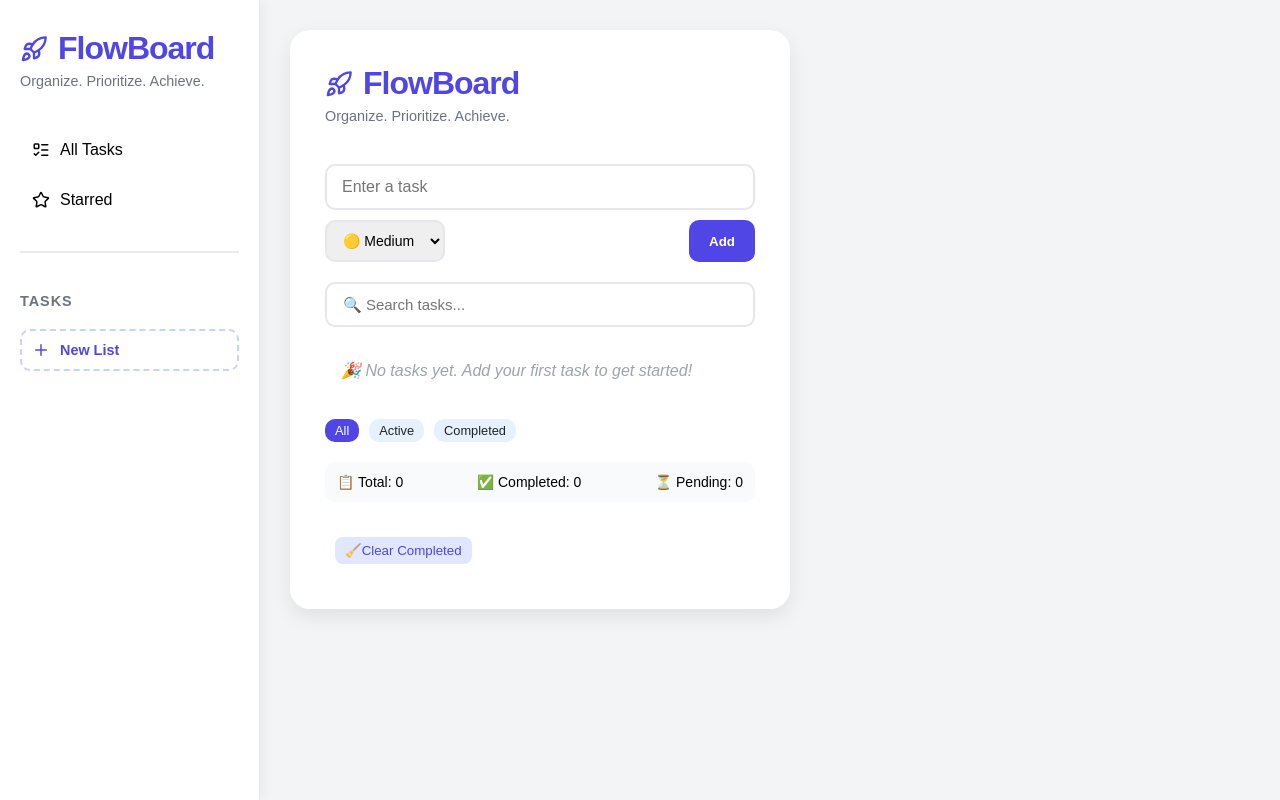
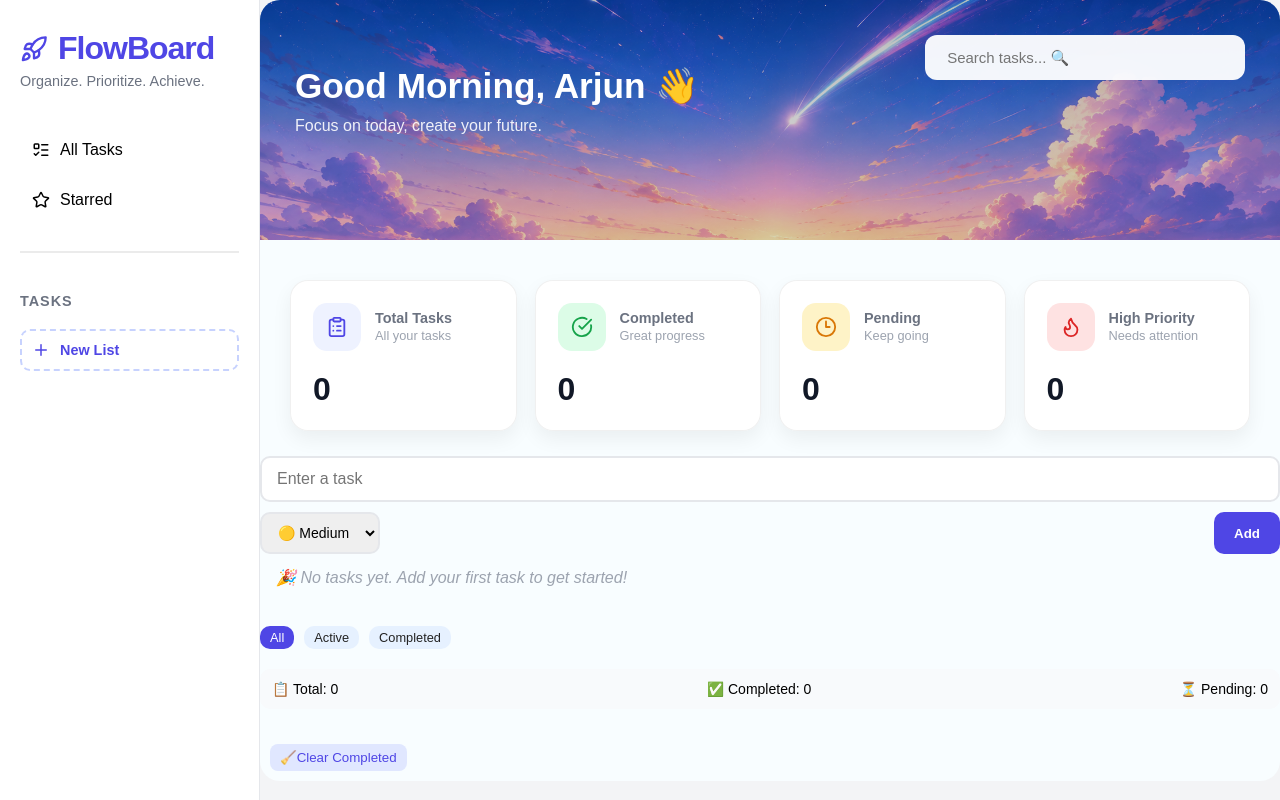
Before and after one commit to arjuntelange/react-task-tracker, a React (Vite) app: page / in a window 1280 px wide. Built offline with nearby package versions, Linux system fonts and the light colour scheme.

Commit message:
feat: update dashboard UI and start new dashboard structuring

```diff
--- a/src/App.css
+++ b/src/App.css
@@ -12,5 +12,4 @@
 
 .dashboard {
   flex: 1;
-  padding: 30px;
 }
--- a/src/components/Sidebar.css
+++ b/src/components/Sidebar.css
@@ -6,7 +6,7 @@
 
   background: #ffffff;
   border-right: 1px solid #e5e7eb;
-  box-shadow: 4px 0 12px rgba(0, 0, 0, 0.04);
+  /* box-shadow: 4px 0 12px rgba(0, 0, 0, 0.04); */
 
   font-family: sans-serif;
 }
--- /dev/null
+++ b/src/components/StatsCards.css
@@ -0,0 +1,81 @@
+.stats-grid {
+  display: grid;
+  grid-template-columns: repeat(4, 1fr);
+
+  gap: 18px;
+  margin: 25px 0;
+  padding: 0 30px;
+}
+
+.stat-card {
+  padding: 22px;
+
+  background: rgba(255, 255, 255, 0.9);
+  border: 1px solid rgba(0, 0, 0, 0.06);
+  border-radius: 18px;
+  backdrop-filter: blur(10px);
+  box-shadow: 0 8px 20px rgba(0, 0, 0, 0.06);
+
+  transition: all 0.25s ease;
+}
+
+.stat-card:hover {
+  transform: translateY(-4px);
+}
+
+.stat-top {
+  display: flex;
+  align-items: center;
+  gap: 14px;
+
+  margin-bottom: 20px;
+}
+
+.icon-box {
+  width: 48px;
+  height: 48px;
+
+  display: flex;
+  align-items: center;
+  justify-content: center;
+
+  border-radius: 14px;
+}
+
+.stat-card h4 {
+  font-size: 0.9rem;
+  color: #6b7280;
+}
+
+.stat-card span {
+  font-size: 0.8rem;
+  color: #9ca3af;
+}
+
+.stat-card h2 {
+  font-size: 2rem;
+  font-weight: 700;
+  color: #111827;
+}
+
+/* Individual colors */
+
+.total-card .icon-box {
+  background: #eef2ff;
+  color: #4f46e5;
+}
+
+.completed-card .icon-box {
+  background: #dcfce7;
+  color: #16a34a;
+}
+
+.pending-card .icon-box {
+  background: #fef3c7;
+  color: #d97706;
+}
+
+.priority-card .icon-box {
+  background: #fee2e2;
+  color: #dc2626;
+}
--- /dev/null
+++ b/src/components/StatsCards.jsx
@@ -0,0 +1,68 @@
+import "./StatsCards.css";
+import {
+  ClipboardList,
+  CheckCircle,
+  Clock3,
+  Flame,
+} from "lucide-react";
+
+function StatsCards({
+  totalTasks,
+  completedTasks,
+  pendingTasks,
+  highPriorityTasks,
+}) {
+  const stats = [
+    {
+      title: "Total Tasks",
+      value: totalTasks,
+      subtitle: "All your tasks",
+      icon: <ClipboardList size={22} />,
+      className: "total-card",
+    },
+    {
+      title: "Completed",
+      value: completedTasks,
+      subtitle: "Great progress",
+      icon: <CheckCircle size={22} />,
+      className: "completed-card",
+    },
+    {
+      title: "Pending",
+      value: pendingTasks,
+      subtitle: "Keep going",
+      icon: <Clock3 size={22} />,
+      className: "pending-card",
+    },
+    {
+      title: "High Priority",
+      value: highPriorityTasks,
+      subtitle: "Needs attention",
+      icon: <Flame size={22} />,
+      className: "priority-card",
+    },
+  ];
+
+  return (
+    <section className="stats-grid">
+      {stats.map((stat) => (
+        <div key={stat.title} className={`stat-card ${stat.className}`}>
+          <div className="stat-top">
+            <div className="icon-box">
+              {stat.icon}
+            </div>
+
+            <div>
+              <h4>{stat.title}</h4>
+              <span>{stat.subtitle}</span>
+            </div>
+          </div>
+
+          <h2>{stat.value}</h2>
+        </div>
+      ))}
+    </section>
+  );
+}
+
+export default StatsCards;
--- a/src/components/TodoList.css
+++ b/src/components/TodoList.css
@@ -1,36 +1,92 @@
 .container {
-  width: 500px;
+  width: 100%;
 
-  padding: 35px;
-
-  background: #ffffff;
+  background: #f8fdff;
 
   border-radius: 20px;
-
-  box-shadow: 0 8px 20px rgba(0, 0, 0, 0.08);
 
   font-family: sans-serif;
 }
 
-.container-header h2 {
-  margin-bottom: 6px;
+.hero-banner {
+  position: relative;
+
+  margin-bottom: 40px;
+
+  width: 100%;
+  height: 240px;
+
+  overflow: hidden;
+
+  border-radius: 20px 20px 0 0;
+}
+
+.hero-banner img {
+  width: 100%;
+  height: 100%;
+
+  object-fit: cover;
+
+  display: block;
+}
+
+.hero-overlay {
+  position: absolute;
+  inset: 0;
 
   display: flex;
-  align-items: center;
-  gap: 10px;
+  justify-content: space-between;
+  align-items: flex-start;
 
-  font-size: 2rem;
-  font-weight: 800;
-  color: #4f46e5;
-  letter-spacing: -1px;
+  padding: 35px;
+
+  background: linear-gradient(rgba(0, 0, 0, 0.25), rgba(0, 0, 0, 0.15));
 }
 
-.container-header p {
-  margin-bottom: 40px;
+.hero-content {
+  margin-top: 30px;
 
-  margin-top: 4px;
-  font-size: 0.9rem;
-  color: #6b7280;
+  color: white;
+}
+
+.hero-content h1 {
+  font-size: 2.2rem;
+  font-weight: 700;
+
+  margin-bottom: 10px;
+}
+
+.hero-content p {
+  font-size: 1rem;
+
+  opacity: 0.9;
+}
+
+.hero-search {
+  width: 320px;
+}
+
+.hero-search input {
+  width: 100%;
+
+  padding: 14px 18px;
+
+  border: none;
+  border-radius: 12px;
+
+  background: rgba(255, 255, 255, 0.95);
+
+  font-size: 15px;
+
+  outline: none;
+
+  backdrop-filter: blur(10px);
+
+  transition: all 0.3s ease;
+}
+
+.hero-search input:focus {
+  box-shadow: 0 0 0 4px rgba(255, 255, 255, 0.25);
 }
 
 .input-section {
--- a/src/components/TodoList.jsx
+++ b/src/components/TodoList.jsx
@@ -1,7 +1,9 @@
 import React, { useEffect, useRef, useState } from "react";
 import Notification from "./Notification";
+import StatsCards from "./StatsCards";
 import { Rocket, Star } from "lucide-react";
 import "./TodoList.css";
+import heroBg from "../assets/hero-bg-img.png";
 
 function TodoList({ lists, selectedList }) {
   const [task, setTask] = useState("");
@@ -191,19 +193,45 @@ function TodoList({ lists, selectedList }) {
     emptyMessage = "🔍 No tasks match your search.";
   }
 
+  const totalTasks = tasks.length;
+
   const completedTasks = tasks.filter((task) => task.completed).length;
 
   const pendingTasks = tasks.length - completedTasks;
 
+  const highPriorityTasks = tasks.filter(
+    (task) => task.priority === "High",
+  ).length;
+
   return (
     <div className="container">
-      <div className="container-header">
-        <h2>
-          <Rocket size={28} />
-          FlowBoard
-        </h2>
-        <p>Organize. Prioritize. Achieve.</p>
+      <div className="hero-banner">
+        <img src={heroBg} alt="Hero Banner" />
+
+        <div className="hero-overlay">
+          <div className="hero-content">
+            <h1>Good Morning, Arjun 👋</h1>
+
+            <p>Focus on today, create your future.</p>
+          </div>
+
+          <div className="hero-search">
+            <input
+              type="text"
+              placeholder=" Search tasks... 🔍"
+              value={searchQuery}
+              onChange={(event) => setSearchQuery(event.target.value)}
+            />
+          </div>
+        </div>
       </div>
+
+      <StatsCards
+        totalTasks={totalTasks}
+        completedTasks={completedTasks}
+        pendingTasks={pendingTasks}
+        highPriorityTasks={highPriorityTasks}
+      />
 
       <div className="input-section">
         <input
@@ -228,15 +256,6 @@ function TodoList({ lists, selectedList }) {
         </select>
 
         <button onClick={addTask}>Add</button>
-      </div>
-
-      <div className="search-section">
-        <input
-          type="text"
-          placeholder="🔍 Search tasks..."
-          value={searchQuery}
-          onChange={(event) => setSearchQuery(event.target.value)}
-        />
       </div>
 
       <ul>
@@ -296,7 +315,7 @@ function TodoList({ lists, selectedList }) {
       </div>
 
       <div className="stats-box">
-        <span>📋 Total: {tasks.length}</span>
+        <span>📋 Total: {totalTasks}</span>
 
         <span>✅ Completed: {completedTasks}</span>
 
```
Also changed, not shown: src/assets/hero-bg-img.png (added).
